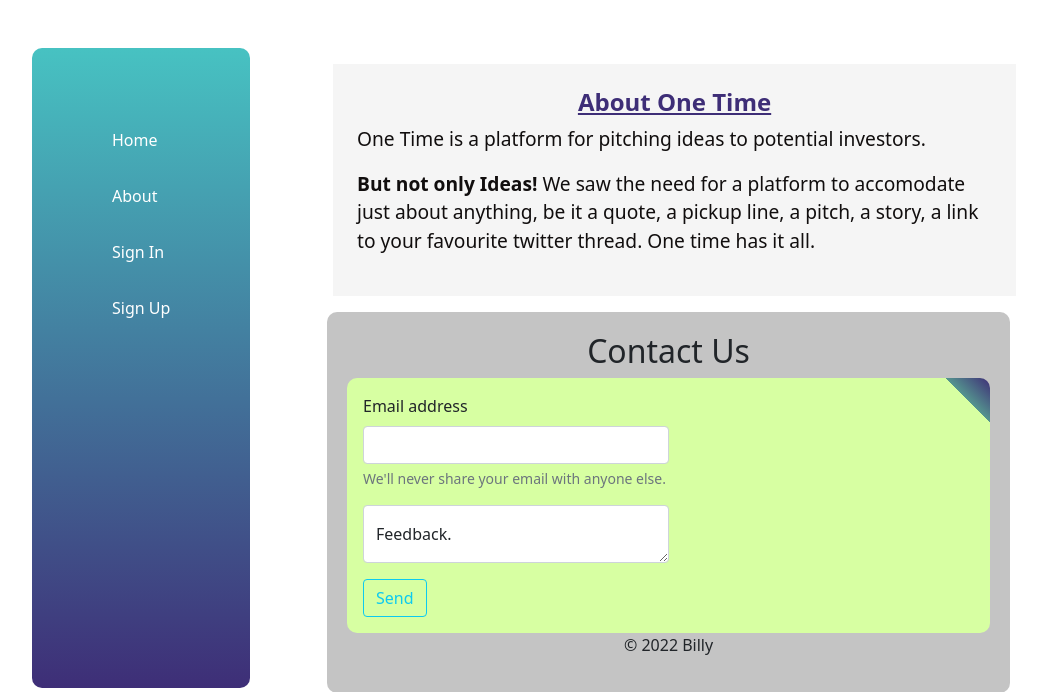
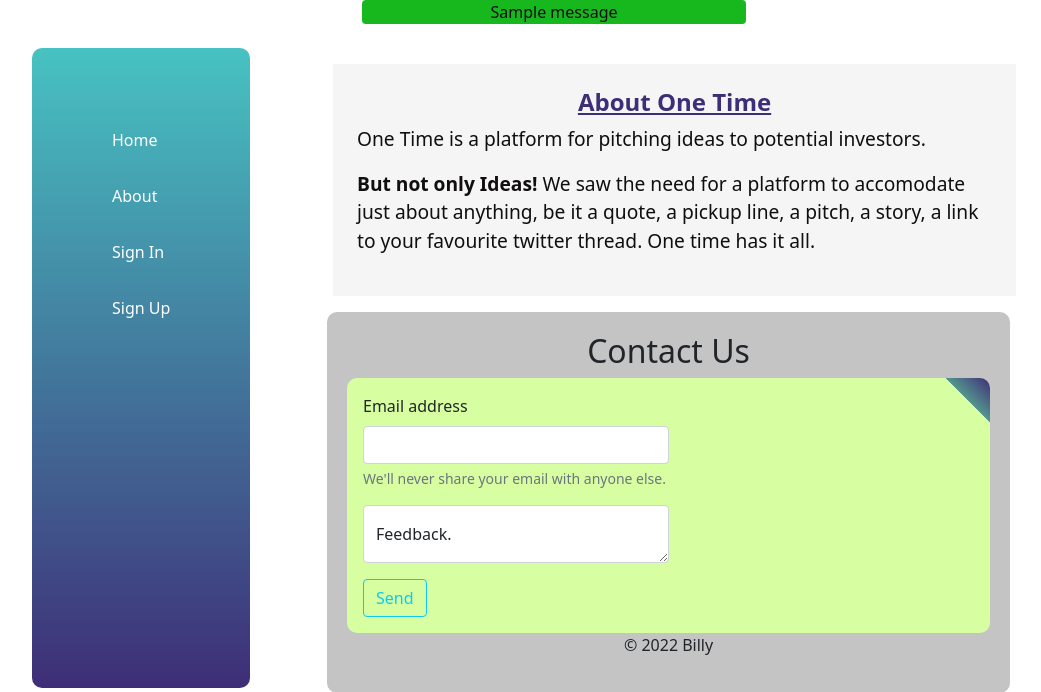
Before and after one commit to Willbeckh/one-time, a Flask app: page /about in a window 1280 px wide. Shown: the top 692 px of the page, without its empty margins (86-1127 px from the left). Run offline with Flask 2, Linux system fonts and the light colour scheme; tables that the repository leaves empty hold one stand-in row (values such as "Sample post"); one stand-in notice (Sample message) is shown; some libraries are stand-ins or nearby versions.

Commit message:
fx: overlay behaviour for flash messages

```diff
--- a/app/templates/base.html
+++ b/app/templates/base.html
@@ -30,22 +30,21 @@
         {% block navbar %} {% include 'navbar.html' %} {% endblock %}
         <!-- nav bar end -->
 
-        <!-- app messages context -->
-        {% with messages = get_flashed_messages(with_categories=true) %}
-        <!--  -->
-        {% for category, message in messages %} {% if message %}
-        <!-- <div class="alert">
-          <div class="alert__popup">
-            <div class="{{category}} alert-text">{{ message }}</div>
-          </div>
-        </div> -->
-        {% endif %} {% endfor %}{% endwith %}
-        <!-- app messages context end -->
-
         <!-- hero section start -->
         {% block content %} {% endblock %}
         <!-- hero section end -->
       </div>
+      <!-- app messages context -->
+      {% with messages = get_flashed_messages(with_categories=true) %}
+      <!--  -->
+      {% for category, message in messages %} {% if message %}
+      <div class="alert">
+        <div class="alert__popup">
+          <div class="{{category}} alert-text">{{ message }}</div>
+        </div>
+      </div>
+      {% endif %} {% endfor %}{% endwith %}
+      <!-- app messages context end -->
     </div>
 
     <script src="static/js/jquery-3.6.0.js"></script>
```
